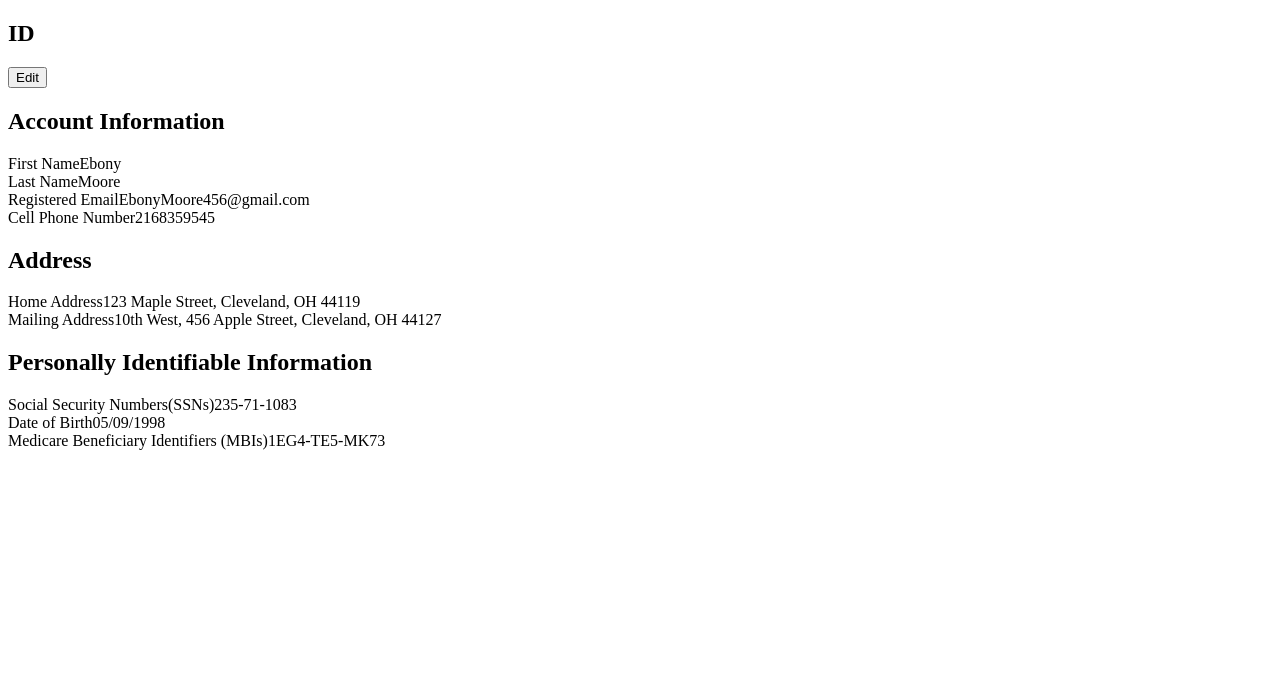
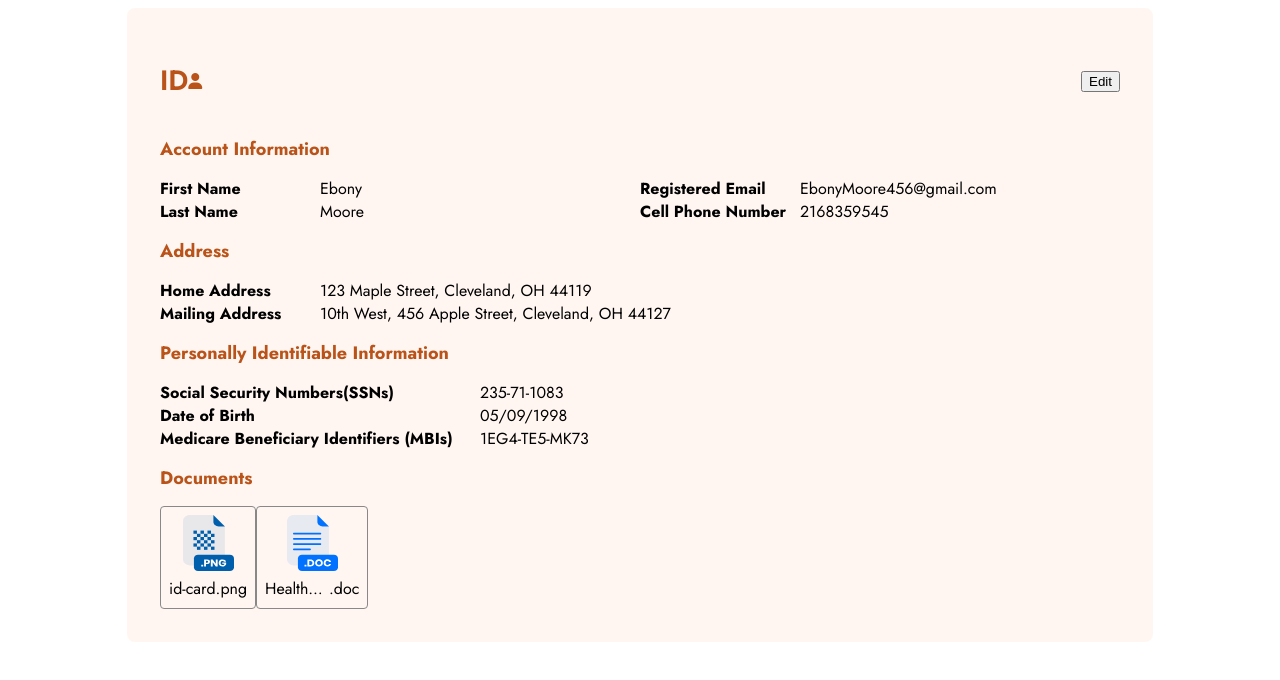
Before and after one commit to steventoben/id-card-angular, an Angular app: page / in a window 1280 px wide. Shown: the top 680 px of the page. Built offline with nearby package versions, Linux system fonts and the light colour scheme.

Commit message:
added jost font and font-awesome

```diff
--- a/src/app/app.component.scss
+++ b/src/app/app.component.scss
@@ -0,0 +1,12 @@
+:root {
+  --color-bg-chat-bg: linear-gradient(to bottom, #f8f8f8, #cbd7d0);
+  --color-bg-id-card-bg-hex: #fff3ec;
+  --color-bg-id-card-bg: opacify(var(--color-bg-id-card-bg-hex), 0.75);
+  --color-bg-file-bg: #497d7e;
+  --color-id-card-rust: #b95319;
+  --color-id-card-green: #96ad90;
+  --color-id-card-black: #232c27;
+  --color-icon-charcoal-blue: #2f4858;
+
+  --color-id-card-border: #888888;
+}
--- a/src/app/id-card-document/id-card-document.component.scss
+++ b/src/app/id-card-document/id-card-document.component.scss
@@ -0,0 +1,22 @@
+.document-card {
+  padding: 0.5rem;
+  border: 1px solid #888888;
+  border-radius: 0.25rem;
+  display: inline-flex;
+  flex-direction: column;
+  align-items: center;
+  max-width: 8rem;
+  & > .image {}
+  & > .document-name {
+    display: inline-flex;
+    //max-width: 2rem;
+    /*overflow: hidden;
+    white-space: nowrap;*/
+    & > .file-name {
+      overflow: hidden;
+      white-space: nowrap;
+      text-overflow: ellipsis;
+      max-width: 4rem;
+    }
+  }
+}
--- a/src/app/id-card/id-card.component.html
+++ b/src/app/id-card/id-card.component.html
@@ -1,11 +1,11 @@
-<article class="id-card" >
+<article class="id-card" [ngClass]="{'edit-mode': isEditing()}">
   <div class="content">
     <div class="header">
       <span class="id-logo">
         <h1>ID</h1>
-        <span><i class="fas fa-user"></i></span>
+        <span><i class="fas fa-user icon icon-user"></i></span>
       </span>
-      <button>Edit</button>
+      <button (click)="toggleEditing()">Edit</button>
     </div>
     <section class="section">
       <h2 class="title">Account Information</h2>
@@ -64,7 +64,8 @@
         </div>
       </div>
     </section>
-    <section>
+    <section class="section">
+      <h2 class="title">Documents</h2>
       @for (idCardDocument of idCard.documents; track idCardDocument.fileName) {
        <app-id-card-document [fileName]="idCardDocument.fileName" [documentType]="idCardDocument.documentType"/>
       }
--- a/src/app/id-card/id-card.component.scss
+++ b/src/app/id-card/id-card.component.scss
@@ -39,3 +39,85 @@
     border: 1px dotted var(--color-id-card-rust);
   }
 }
+
+.id-card {
+  //background-color: blue;
+  background-color: rgba(255, 243, 236, 0.75);
+  padding: 2rem;
+  margin: 0 auto;
+  //max-width: fit-content;
+  max-width: 60rem;
+
+  border: 1px transparent solid;
+  border-radius: 0.5rem;
+}
+.section > h2.title {
+  font-family: 'Jost';
+  color: var(--color-id-card-rust);
+  font-size: 18px;
+  line-height: 26px;
+  letter-spacing: 0;
+  font-weight: 700;
+}
+h1 {
+  font-family: 'Jost';
+  color: var(--color-id-card-rust);
+  font-size: 28px;
+  line-height: 34px;
+  letter-spacing: 0;
+  font-weight: 600;
+}
+.account-info {
+  display: grid;
+  grid-template-columns: repeat(auto-fit, minmax(20rem, 1fr));
+}
+.item-name {
+  font-weight: bold;
+  //margin-right: 1rem;
+}
+.information {
+  //margin-right: 1rem;
+  text-align: right;
+}
+.id-card[data-editing="true"] {
+  border: 1px dashed red;
+}
+.id-card {
+  &.content {}
+}
+.header {
+  display: flex;
+  justify-content: space-between;
+  align-items: center;
+}
+.content > .section {
+  & > .title {}
+  & > .info {
+    & > .info-item {}
+  }
+}
+.section#address > .info > .info-item {
+  grid-template-columns: 1fr 5fr;//20% 80%;
+
+  //small screens -> 1fr 2fr
+  //grid-template-columns: 1fr 2fr;//20% 80%;
+  @media screen and (max-width: 50em){
+    grid-template-columns: 1fr 2fr;
+  }
+}
+.info-item {
+  display: grid;
+  grid-template-columns: 1fr 2fr;//40% 50%
+  justify-items: start;
+  align-items: center;
+}
+.id-logo {
+  display: inline-flex;
+  justify-content: center;
+  align-items: center;
+}
+
+.icon {}
+.icon-user {
+  color: var(--color-id-card-rust);
+}
--- a/src/app/id-card/id-card.component.ts
+++ b/src/app/id-card/id-card.component.ts
@@ -1,18 +1,25 @@
 import {Component, Input, signal} from '@angular/core';
 import {IdCard} from './id-card.interface';
 import {IdCardDocumentComponent} from '../id-card-document/id-card-document.component';
+import {sampleIdCard} from './id-card';
+import {NgClass} from '@angular/common';
 
 @Component({
   selector: 'app-id-card',
   imports: [
-    IdCardDocumentComponent
+    IdCardDocumentComponent,
+    NgClass
   ],
   templateUrl: './id-card.component.html',
   styleUrl: './id-card.component.scss'
 })
 export class IdCardComponent {
-  @Input() idCard: IdCard;
+  @Input() idCard: IdCard = sampleIdCard;
   isEditing = signal(false);
   constructor() {
   }
+
+  toggleEditing() {
+    this.isEditing.update(value => !value);
+  }
 }
--- a/src/app/id-card/id-card.ts
+++ b/src/app/id-card/id-card.ts
@@ -2,7 +2,10 @@ import {IdCard} from './id-card.interface';
 
 export const sampleIdCard: IdCard = {
   dateOfBirth: '05/09/1998',
-  documents: [],
+  documents: [
+    {fileName: 'id-card.png', documentType: 'png'},
+    {fileName: 'Healthcare-info.doc', documentType: 'doc'},
+  ],
   email: 'EbonyMoore456@gmail.com',
   firstName: 'Ebony',
   homeAddress: '123 Maple Street, Cleveland, OH 44119',
--- a/src/index.html
+++ b/src/index.html
@@ -5,7 +5,11 @@
   <title>Play</title>
   <base href="/">
   <meta name="viewport" content="width=device-width, initial-scale=1">
+  <script src="https://kit.fontawesome.com/866ce999de.js" crossorigin="anonymous"></script>
   <link rel="icon" type="image/x-icon" href="favicon.ico">
+  <link rel="preconnect" href="https://fonts.googleapis.com">
+  <link rel="preconnect" href="https://fonts.gstatic.com" crossorigin>
+  <link href="https://fonts.googleapis.com/css2?family=Jost:ital,wght@0,100..900;1,100..900&display=swap" rel="stylesheet">
 </head>
 <body>
   <app-root></app-root>
--- a/src/styles.scss
+++ b/src/styles.scss
@@ -1 +1,46 @@
 /* You can add global styles to this file, and also import other style files */
+:root {
+  --color-bg-chat-bg: linear-gradient(to bottom, #f8f8f8, #cbd7d0);
+  --color-bg-id-card-bg-hex: #fff3ec;
+  --color-bg-id-card-bg: opacify(var(--color-bg-id-card-bg-hex), 0.75);
+  --color-bg-file-bg: #497d7e;
+  --color-id-card-rust: #b95319;
+  --color-id-card-green: #96ad90;
+  --color-id-card-black: #232c27;
+  --color-icon-charcoal-blue: #2f4858;
+
+  --color-id-card-border: #888888;
+
+  --font-weight-semibold: 600;
+  --font-weight-bold: 700;
+  --font-weight-regular: 400;
+  --font-weight-medium: 500;
+}
+.heading-1 {
+  //  font-size: 2.25rem;
+  font-size: 28px;
+  line-height: 34px;
+  letter-spacing: 0;
+  font-weight: var(--font-weight-semibold);
+}
+.heading-2 {
+  font-size: 18px;
+  line-height: 26px;
+  letter-spacing: 0;
+  font-weight: var(--font-weight-bold);
+}
+.body-1 {
+  font-size: 18px;
+  line-height: 26px;
+  letter-spacing: 0.5px;
+  font-weight: var(--font-weight-regular);
+}
+.body-2 {
+  font-size: 10px;
+  line-height: 16px;
+  letter-spacing: 0.5px;
+  font-weight: var(--font-weight-medium);
+}
+body {
+  font-family: 'Jost';
+}
```
